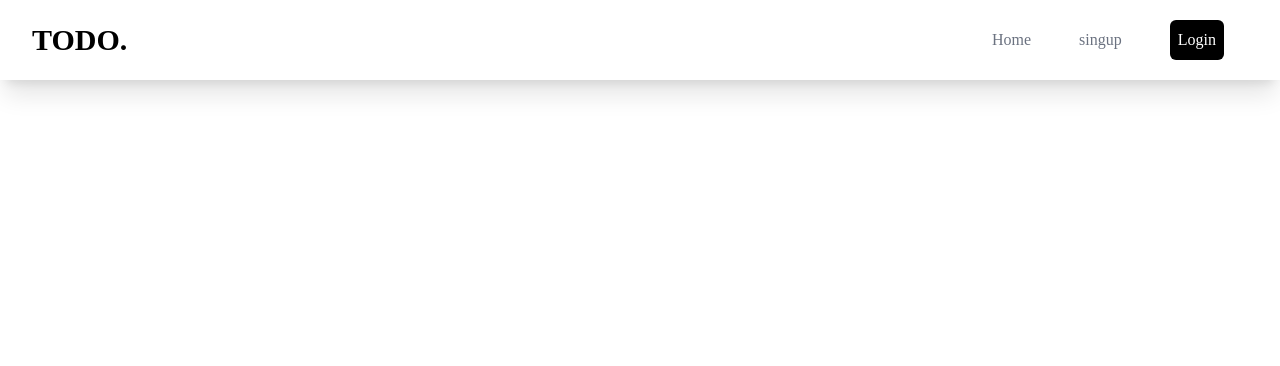
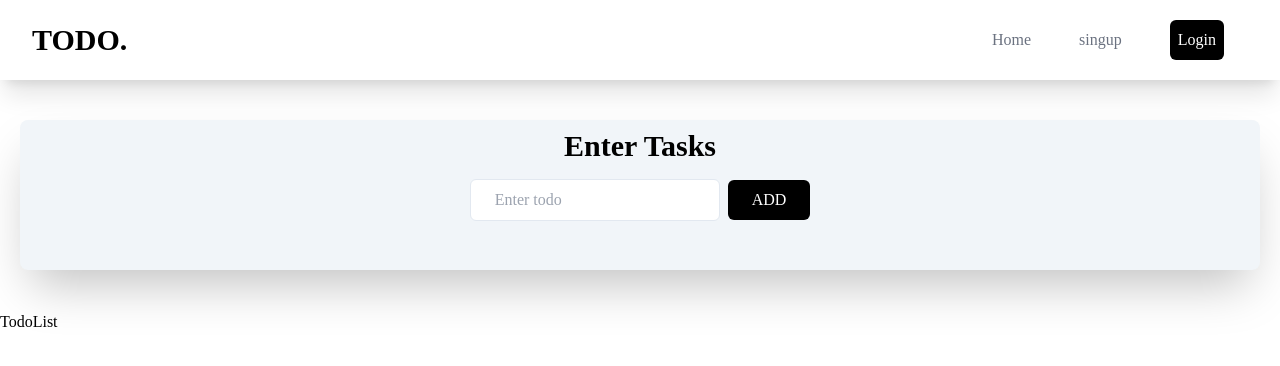
Before and after one commit to julydeath/todo-list, a React (Create React App) app: page /todo in a window 1280 px wide. Shown: the top 366 px of the page. Built offline with nearby package versions, Linux system fonts and the light colour scheme; no server answers.

Commit message:
chore : todo input styling added

```diff
--- a/src/App.js
+++ b/src/App.js
@@ -3,6 +3,7 @@ import Navbar from "./components/Navbar";
 import Hero from "./components/Hero";
 import Login from "./components/Login";
 import SignUp from "./components/SignUp";
+import TodoInput from "./components/TodoInput";
 import { Routes, Route } from "react-router-dom";
 import { UserAuthContextProvider } from "./components/auth/UserAuth";
 
@@ -15,6 +16,7 @@ function App() {
           <Route path="/" element={<Hero />} />
           <Route path="/login" element={<Login />} />
           <Route path="/signup" element={<SignUp />} />
+          <Route path="/todo" element={<TodoInput />} />
         </Routes>
       </UserAuthContextProvider>
     </div>
--- a/src/components/Hero.jsx
+++ b/src/components/Hero.jsx
@@ -1,7 +1,8 @@
 import React from "react";
-import { useUserAuth } from "./auth/UserAuth";
+import { useNavigate } from "react-router-dom";
 
 const Hero = () => {
+  const navigate = useNavigate();
   return (
     <div className="max-w-[100$%] m-auto mt-20 grid lg:grid-cols-2">
       <div>
@@ -17,7 +18,10 @@ const Hero = () => {
           <button className="bg-black text-white px-6 py-2 rounded-lg mr-4 mt-3 hover:bg-black/80 hover:text-white">
             Get Started
           </button>
-          <button className="text-black border border-black px-6 py-2 rounded-lg mt-3 hover:bg-gray-200">
+          <button
+            className="text-black border border-black px-6 py-2 rounded-lg mt-3 hover:bg-gray-200"
+            onClick={() => navigate("/todo")}
+          >
             TODO'S
           </button>
         </div>
--- /dev/null
+++ b/src/components/TodoInput.jsx
@@ -0,0 +1,23 @@
+import React from "react";
+import TodoList from "./TodoList";
+
+const TodoInput = () => {
+  return (
+    <div>
+      <div className="max-w-[1240px] m-auto text-center my-10 h-[150px] bg-slate-100 rounded-lg shadow-2xl">
+        <h1 className="text-xl md:text-3xl font-bold p-2">Enter Tasks</h1>
+        <input
+          placeholder="Enter todo"
+          type="text"
+          className="px-6 py-2 mr-2 border border-slate-200 rounded-md"
+        />
+        <button className="bg-black px-6 py-2 text-white rounded-md mt-2">
+          ADD
+        </button>
+      </div>
+      <TodoList />
+    </div>
+  );
+};
+
+export default TodoInput;
--- /dev/null
+++ b/src/components/TodoList.jsx
@@ -0,0 +1,7 @@
+import React from "react";
+
+const TodoList = () => {
+  return <div>TodoList</div>;
+};
+
+export default TodoList;
```
